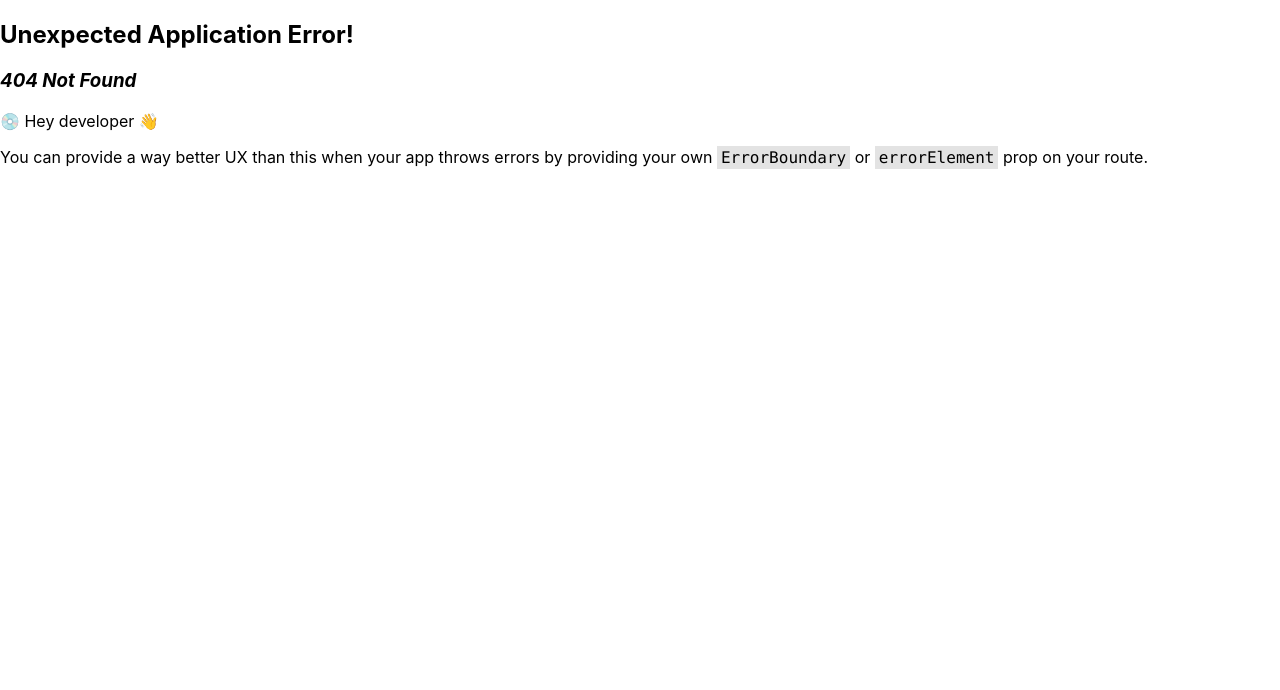
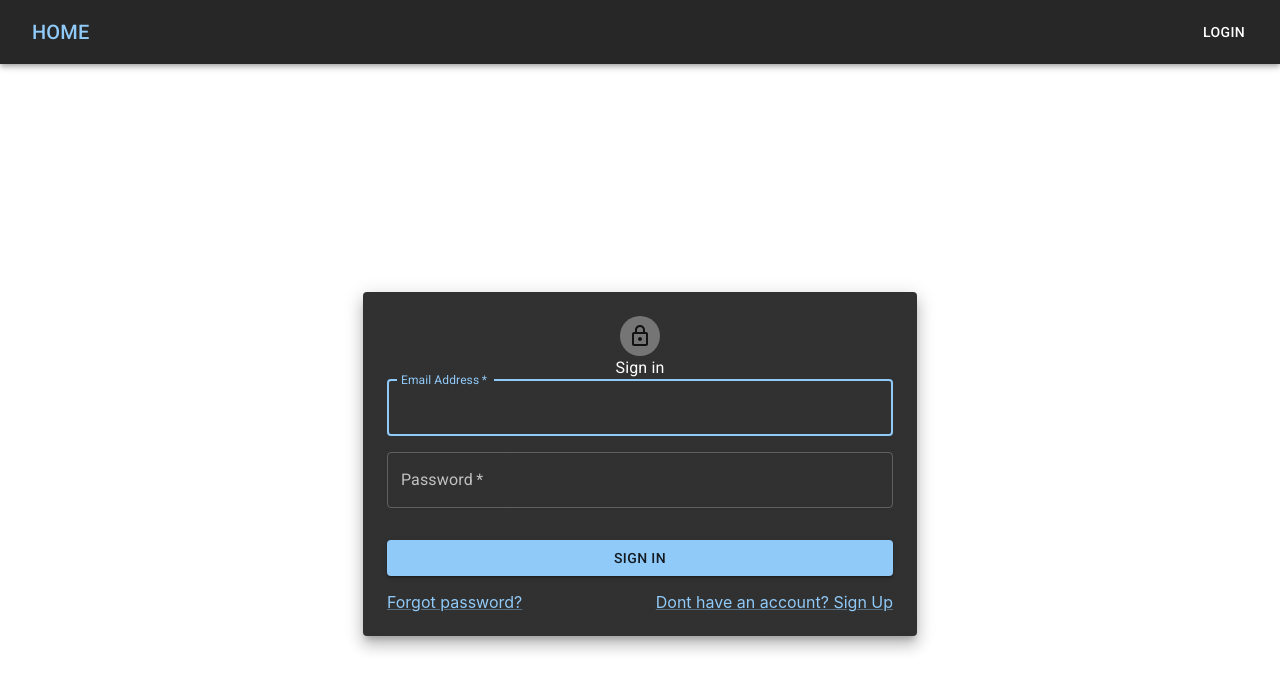
Before and after one commit to Luckny/Django-React-Auth, a React (Create React App) app in the folder client/: page /login in a window 1280 px wide. Before the commit this address had no page. Shown: the top 690 px of the page. Built offline with nearby package versions, Linux system fonts and the light colour scheme; a web font is replaced by a local one.

Commit message:
feat: login page | eslint and prettier

```diff
--- a/client/src/components/Navbar.tsx
+++ b/client/src/components/Navbar.tsx
@@ -4,29 +4,29 @@ import Box from '@mui/material/Box';
 import Toolbar from '@mui/material/Toolbar';
 import Typography from '@mui/material/Typography';
 import Button from '@mui/material/Button';
-import IconButton from '@mui/material/IconButton';
-import MenuIcon from '@mui/icons-material/Menu';
+import { Link, Outlet } from 'react-router-dom';
+import { Grid } from '@mui/material';
 
 export default function Navbar() {
   return (
+    <>
       <Box sx={{ flexGrow: 1 }}>
         <AppBar position="static">
           <Toolbar>
-          <IconButton
-            size="large"
-            edge="start"
-            color="inherit"
-            aria-label="menu"
-            sx={{ mr: 2 }}
-          >
-            <MenuIcon />
-          </IconButton>
-          <Typography variant="h6" component="div" sx={{ flexGrow: 1 }}>
-            React Django Authentication System
+            <Grid container justifyContent="space-between">
+              <Button component={Link} to="/">
+                <Typography variant="h6" sx={{ flexGrow: 1 }}>
+                  Home
                 </Typography>
-          <Button color="inherit">Login</Button>
+              </Button>
+              <Button component={Link} to="/login" color="inherit">
+                Login
+              </Button>
+            </Grid>
           </Toolbar>
         </AppBar>
       </Box>
+      <Outlet />
+    </>
   );
 }
--- a/client/src/pages/Home/index.tsx
+++ b/client/src/pages/Home/index.tsx
@@ -1,6 +1,5 @@
 import React from 'react';
-import Navbar from '../../components/Navbar';
 
 export default function Home() {
-  return <Navbar />;
+  return <h1>Home</h1>;
 }
--- a/client/src/pages/Login/index.tsx
+++ b/client/src/pages/Login/index.tsx
@@ -1 +1,81 @@
-export { }
+import React from 'react';
+import Avatar from '@mui/material/Avatar';
+import Button from '@mui/material/Button';
+import TextField from '@mui/material/TextField';
+
+import Link from '@mui/material/Link';
+import Box from '@mui/material/Box';
+import LockOutlinedIcon from '@mui/icons-material/LockOutlined';
+import Typography from '@mui/material/Typography';
+import { Grid, Paper } from '@mui/material';
+
+export default function Login() {
+  // Function to handle form submission
+  const handleSubmit = (event: React.FormEvent<HTMLFormElement>) => {
+    event.preventDefault();
+  };
+
+  return (
+    <Grid
+      container
+      direction="column"
+      alignItems="center"
+      justifyContent="center"
+      sx={{ minHeight: '100vh' }}
+      maxWidth="xs"
+    >
+      <Paper elevation={10} sx={{ padding: 3, display: 'flex' }}>
+        <Grid
+          sx={{
+            display: 'flex',
+            flexDirection: 'column',
+            alignItems: 'center',
+          }}
+        >
+          <Avatar>
+            <LockOutlinedIcon />
+          </Avatar>
+          <Typography component="h2">Sign in</Typography>
+          <Box component="form" onSubmit={handleSubmit}>
+            <TextField
+              required
+              fullWidth
+              id="email"
+              label="Email Address"
+              name="email"
+              autoComplete="email"
+              autoFocus
+            />
+            <TextField
+              margin="normal"
+              required
+              fullWidth
+              name="password"
+              label="Password"
+              type="password"
+              id="password"
+              autoComplete="current-password"
+            />
+
+            <Button
+              type="submit"
+              fullWidth
+              variant="contained"
+              sx={{ mt: 3, mb: 2 }}
+            >
+              Sign In
+            </Button>
+            <Grid container>
+              <Grid item xs>
+                <Link href="/">Forgot password?</Link>
+              </Grid>
+              <Grid item>
+                <Link href="/">Dont have an account? Sign Up</Link>
+              </Grid>
+            </Grid>
+          </Box>
+        </Grid>
+      </Paper>
+    </Grid>
+  );
+}
--- /dev/null
+++ b/client/src/pages/NotFound/index.tsx
@@ -0,0 +1,11 @@
+import React from 'react';
+import { Link } from 'react-router-dom';
+
+export default function NotFound() {
+  return (
+    <div className="flex flex-col gap-2">
+      404 Not Found!
+      <Link to="/">Home</Link>
+    </div>
+  );
+}
```
Also changed, not shown: client/src/index.tsx (+14 -1 lines), 1 other file (tests, documents, lock files or other folders). Lines whose indentation alone changed are shown as unchanged.
